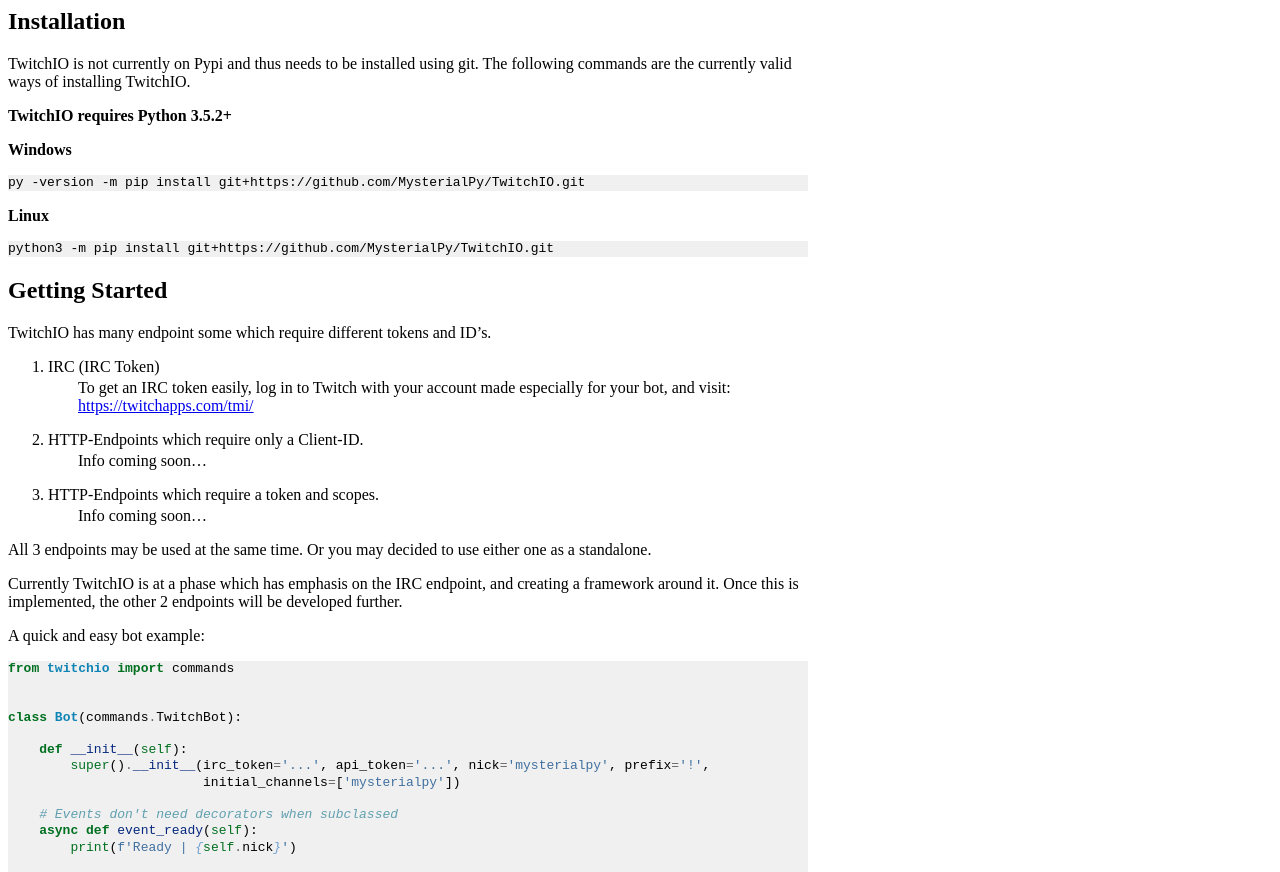
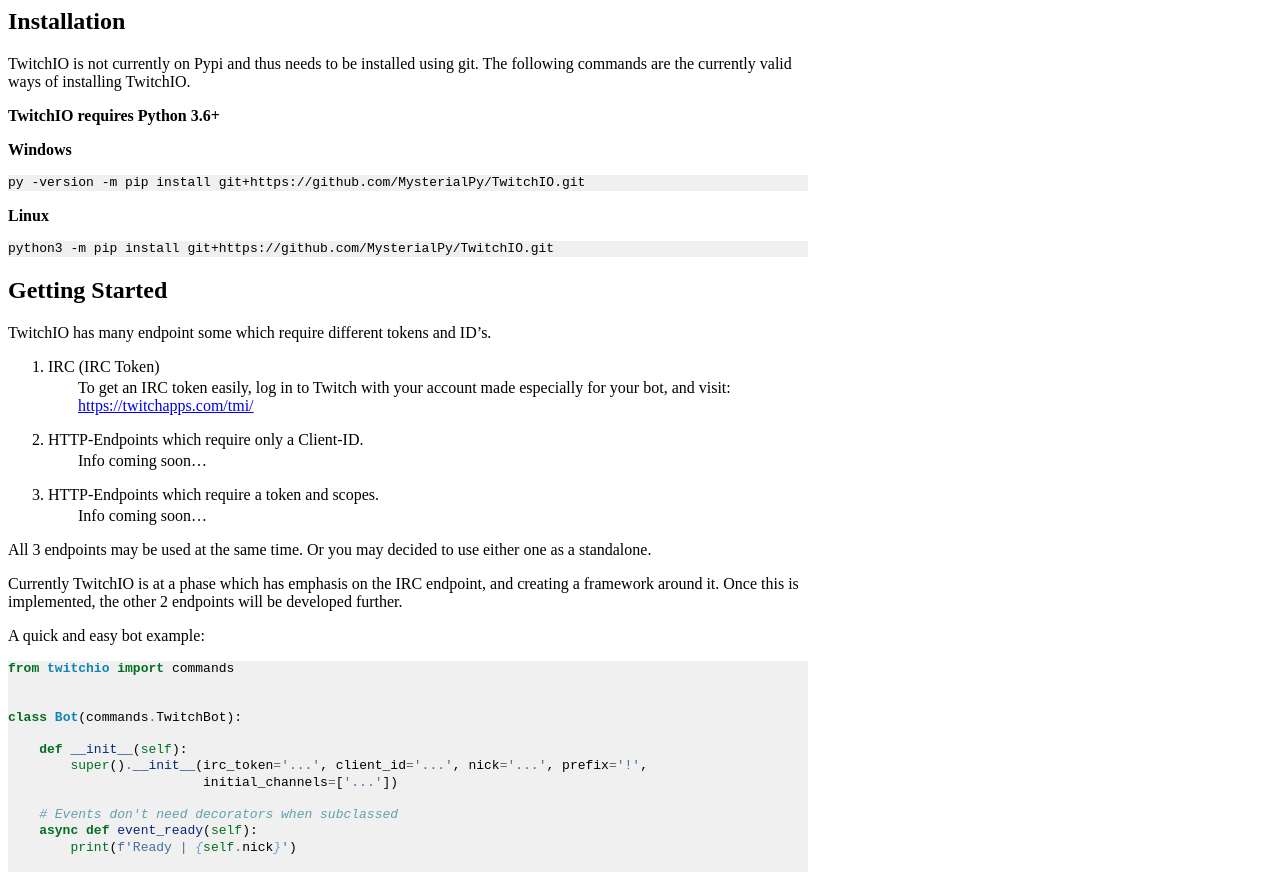
Before and after one commit to PythonistaGuild/TwitchIO, a Sphinx documentation site: the page built from docs/twitchio.rst, in a window 1280 px wide and 1400 px high. Shown: the part 169-1041 px from the top of the window. Built offline with Sphinx 7.4.7, drawn with Linux system fonts in a browser that asks for light colours.

Commit message:
Update to docs.

```diff
--- a/docs/twitchio.rst
+++ b/docs/twitchio.rst
@@ -11,7 +11,7 @@
 TwitchIO is not currently on Pypi and thus needs to be installed using git. The following commands are the currently
 valid ways of installing TwitchIO.
 
-**TwitchIO requires Python 3.5.2+**
+**TwitchIO requires Python 3.6+**
 
 **Windows**
 
@@ -54,8 +54,8 @@
     class Bot(commands.TwitchBot):
 
         def __init__(self):
-            super().__init__(irc_token='...', api_token='...', nick='mysterialpy', prefix='!',
-                             initial_channels=['mysterialpy'])
+            super().__init__(irc_token='...', client_id='...', nick='...', prefix='!',
+                             initial_channels=['...'])
 
         # Events don't need decorators when subclassed
         async def event_ready(self):
```
Also changed, not shown: 1 other file.
